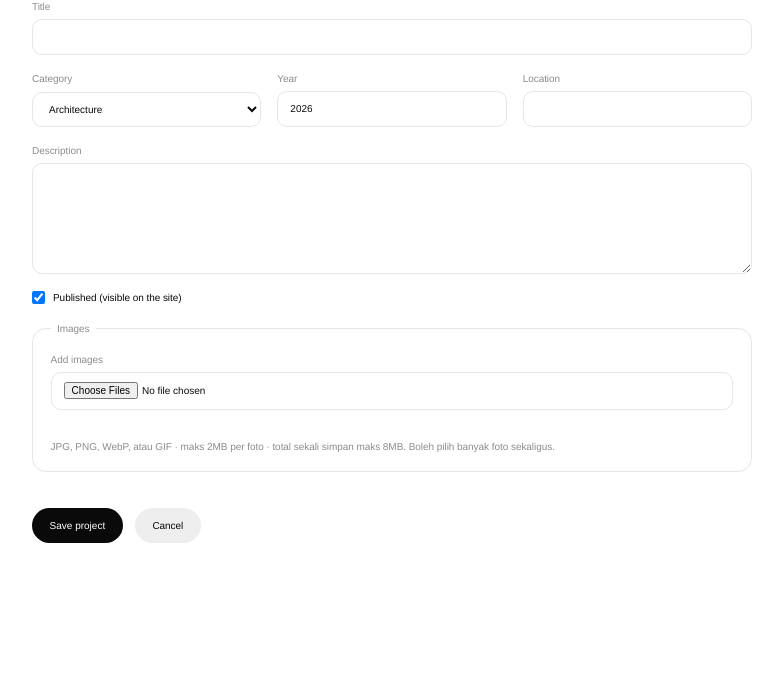
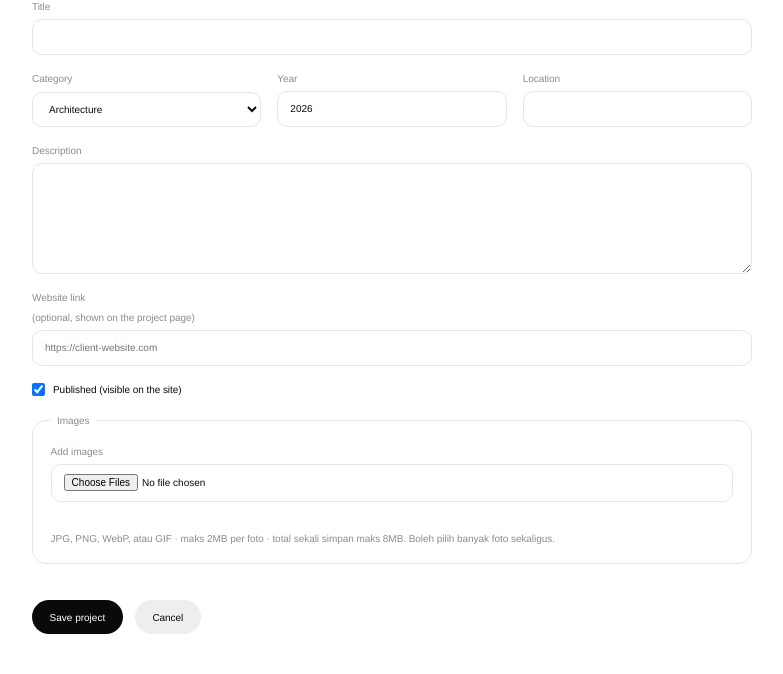
Before and after one commit to Azzril-Ziqrie/cantum, a PHP site: page /admin/edit in a window 1280 px wide. Shown: the part 112-786 px from the top of the page, without its empty margins (124-907 px from the left). Before the commit the page ends 655 px from the top, so only its background shows below. Run offline with PHP 8.4, Linux system fonts and the light colour scheme; the visitor is signed in with stand-in values (Sample User, id 1); some libraries are stand-ins or nearby versions.

Commit message:
Add website link field to projects and show it on the project page
Co-Authored-By: Claude Sonnet 5.5 <noreply@anthropic.com>

```diff
--- a/admin/edit.php
+++ b/admin/edit.php
@@ -4,7 +4,7 @@ require __DIR__ . '/_layout.php';
 require_login();
 
 $id = (int)($_GET['id'] ?? 0);
-$p = ['id' => 0, 'title' => '', 'category' => 'Architecture', 'year' => date('Y'), 'location' => '', 'description' => '', 'cover_id' => null, 'sort_order' => 0, 'published' => 1];
+$p = ['id' => 0, 'title' => '', 'category' => 'Architecture', 'year' => date('Y'), 'location' => '', 'description' => '', 'link' => '', 'cover_id' => null, 'sort_order' => 0, 'published' => 1];
 if ($id) {
     $st = db()->prepare('SELECT * FROM projects WHERE id = ?');
     $st->execute([$id]);
@@ -20,19 +20,22 @@ if ($_SERVER['REQUEST_METHOD'] === 'POST') {
     $year = trim($_POST['year'] ?? '');
     $location = trim($_POST['location'] ?? '');
     $description = trim($_POST['description'] ?? '');
+    $link = trim($_POST['link'] ?? '');
+    if ($link !== '' && !preg_match('#^https?://#i', $link)) $link = 'https://' . $link;   // "example.com" works too
     $published = isset($_POST['published']) ? 1 : 0;
     if ($title === '') $errors[] = 'Title is required.';
+    if ($link !== '' && !filter_var($link, FILTER_VALIDATE_URL)) $errors[] = 'That link does not look like a valid web address.';
 
     if (!$errors) {
         $pdo = db();
         if ($id) {
-            $pdo->prepare('UPDATE projects SET title=?, category=?, year=?, location=?, description=?, published=? WHERE id=?')
-                ->execute([$title, $category, $year, $location, $description, $published, $id]);
+            $pdo->prepare('UPDATE projects SET title=?, category=?, year=?, location=?, description=?, link=?, published=? WHERE id=?')
+                ->execute([$title, $category, $year, $location, $description, $link, $published, $id]);
         } else {
             $first = (int)$pdo->query('SELECT COALESCE(MIN(sort_order), 1) FROM projects')->fetchColumn() - 1; // new projects go first
-            $pdo->prepare('INSERT INTO projects (title, slug, category, year, location, description, published, sort_order)
-                           VALUES (?,?,?,?,?,?,?,?)')
-                ->execute([$title, unique_slug($title), $category, $year, $location, $description, $published, $first]);
+            $pdo->prepare('INSERT INTO projects (title, slug, category, year, location, description, link, published, sort_order)
+                           VALUES (?,?,?,?,?,?,?,?,?)')
+                ->execute([$title, unique_slug($title), $category, $year, $location, $description, $link, $published, $first]);
             $id = (int)$pdo->lastInsertId();
         }
 
@@ -66,7 +69,7 @@ if ($_SERVER['REQUEST_METHOD'] === 'POST') {
         // upload problems: stay on the edit page so they can be seen
         $st = $pdo->prepare('SELECT * FROM projects WHERE id = ?'); $st->execute([$id]); $p = $st->fetch();
     } else {
-        $p = array_merge($p, compact('title', 'category', 'year', 'location', 'description', 'published'));
+        $p = array_merge($p, compact('title', 'category', 'year', 'location', 'description', 'link', 'published'));
     }
 }
 
@@ -95,6 +98,7 @@ admin_head($p['id'] ? 'Edit project' : 'New project');
     <label>Location<input name="location" value="<?= e($p['location']) ?>"></label>
   </div>
   <label>Description<textarea name="description" rows="6"><?= e($p['description']) ?></textarea></label>
+  <label>Website link <span class="muted">(optional, shown on the project page)</span><input name="link" inputmode="url" autocapitalize="off" spellcheck="false" placeholder="https://client-website.com" value="<?= e($p['link'] ?? '') ?>"></label>
 
   <label class="check"><input type="checkbox" name="published" <?= $p['published'] ? 'checked' : '' ?>> Published (visible on the site)</label>
 
--- a/assets/css/style.css
+++ b/assets/css/style.css
@@ -337,3 +337,12 @@ main { padding: 78px var(--gutter) 10vh; flex: 1 0 auto; }
 @keyframes pic-zoom { from { scale: 1.24; } }
 @keyframes pic-drift { from { translate: 0 -5%; } to { translate: 0 5%; } }
 @keyframes cap-in { from { opacity: 0; transform: translateY(12px); } }
+
+/* project page: link to the live website, a single quiet row like the contact page */
+.plink { display: grid; grid-template-columns: 1fr 1fr 1fr auto; gap: var(--gutter); padding: .9rem 0; margin-bottom: 40px; border-top: 1px solid var(--line); border-bottom: 1px solid var(--line); }
+.plink .lbl { color: var(--muted); }
+.plink a { grid-column: 2 / span 2; justify-self: start; overflow-wrap: anywhere; transition: opacity .2s; }
+.plink a span { display: inline-block; color: var(--muted); transition: transform .35s var(--spring), color .2s; }
+.plink a:hover span { transform: translate(2px, -2px); color: var(--fg); }
+@media (max-width: 640px) { .plink { grid-template-columns: 7rem 1fr; } .plink a { grid-column: auto; } }
+@media (prefers-reduced-motion: reduce) { .plink a span { transition: none; } }
--- a/inc/bootstrap.php
+++ b/inc/bootstrap.php
@@ -57,6 +57,7 @@ function db(): PDO
             [PDO::ATTR_ERRMODE => PDO::ERRMODE_EXCEPTION, PDO::ATTR_DEFAULT_FETCH_MODE => PDO::FETCH_ASSOC]
         );
         foreach (mysql_schema() as $sql) $pdo->exec($sql);
+        ensure_project_link($pdo);
         seed_admin($pdo);
         return $pdo;
     }
@@ -115,8 +116,18 @@ function db(): PDO
         price INTEGER NOT NULL DEFAULT 0,
         sort_order INTEGER NOT NULL DEFAULT 0
     )");
+    ensure_project_link($pdo);
     seed_admin($pdo);
     return $pdo;
+}
+
+/** Adds projects.link (the project's live website) to databases created before it existed. */
+function ensure_project_link(PDO $pdo): void
+{
+    $mysql = $pdo->getAttribute(PDO::ATTR_DRIVER_NAME) === 'mysql';
+    $cols = $mysql ? $pdo->query('SHOW COLUMNS FROM projects')->fetchAll(PDO::FETCH_COLUMN)
+                   : $pdo->query('PRAGMA table_info(projects)')->fetchAll(PDO::FETCH_COLUMN, 1);
+    if (!in_array('link', $cols, true)) $pdo->exec('ALTER TABLE projects ADD COLUMN link ' . ($mysql ? 'VARCHAR(500) NULL' : 'TEXT'));
 }
 
 function seed_admin(PDO $pdo): void
--- a/inc/strings.php
+++ b/inc/strings.php
@@ -22,7 +22,7 @@ return [
     'contact_empty' => "Contact details haven't been added yet.",
     'lbl_studio' => 'Studio', 'lbl_email' => 'Email', 'lbl_phone' => 'Phone', 'lbl_address' => 'Address', 'lbl_instagram' => 'Instagram',
 
-    'back_all' => '← All work', 'next' => 'Next: ', 'bc_work' => 'Work',
+    'back_all' => '← All work', 'next' => 'Next: ', 'bc_work' => 'Work', 'lbl_live' => 'Live site',
 
     'title_about' => 'Info & Services | Web Design Studio in Bogor',
     'desc_about' => 'About Cantum Studio, a web design studio in Bogor: company profile sites, portfolios, landing pages, online stores and SEO.',
@@ -92,7 +92,7 @@ return [
     'contact_empty' => 'Detail kontak belum ditambahkan.',
     'lbl_studio' => 'Studio', 'lbl_email' => 'Email', 'lbl_phone' => 'Telepon', 'lbl_address' => 'Alamat', 'lbl_instagram' => 'Instagram',
 
-    'back_all' => '← Semua karya', 'next' => 'Berikutnya: ', 'bc_work' => 'Karya',
+    'back_all' => '← Semua karya', 'next' => 'Berikutnya: ', 'bc_work' => 'Karya', 'lbl_live' => 'Situs',
 
     'title_about' => 'Info & Layanan | Jasa Pembuatan Website Bogor',
     'desc_about' => 'Tentang Cantum Studio, studio pembuatan website di Bogor: website company profile, portofolio, landing page, toko online, dan SEO.',
```
Also changed, not shown: project.php (+7 -0 lines).
